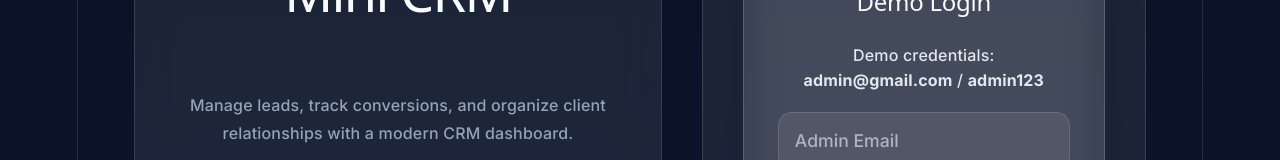
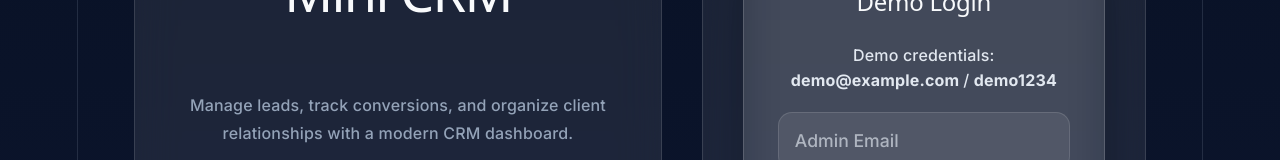
Before and after one commit to SanaShaikh171/FUTURE_FS_02, a React (Vite) app in the folder frontend/: page / in a window 1280 px wide. Shown: the part 247-407 px from the top of the page. Built offline with nearby package versions, Linux system fonts and the light colour scheme.

Commit message:
Update Login.jsx

```diff
--- a/frontend/src/components/Login.jsx
+++ b/frontend/src/components/Login.jsx
@@ -65,7 +65,7 @@ function Login({ onLogin }) {
           </h2>
 
           <p className="demo-credentials">
-         Demo credentials: <strong>admin@gmail.com</strong> / <strong>admin123</strong>
+         Demo credentials: <strong>demo@example.com </strong> / <strong>demo1234</strong>
       </p>
 
           <input
```
